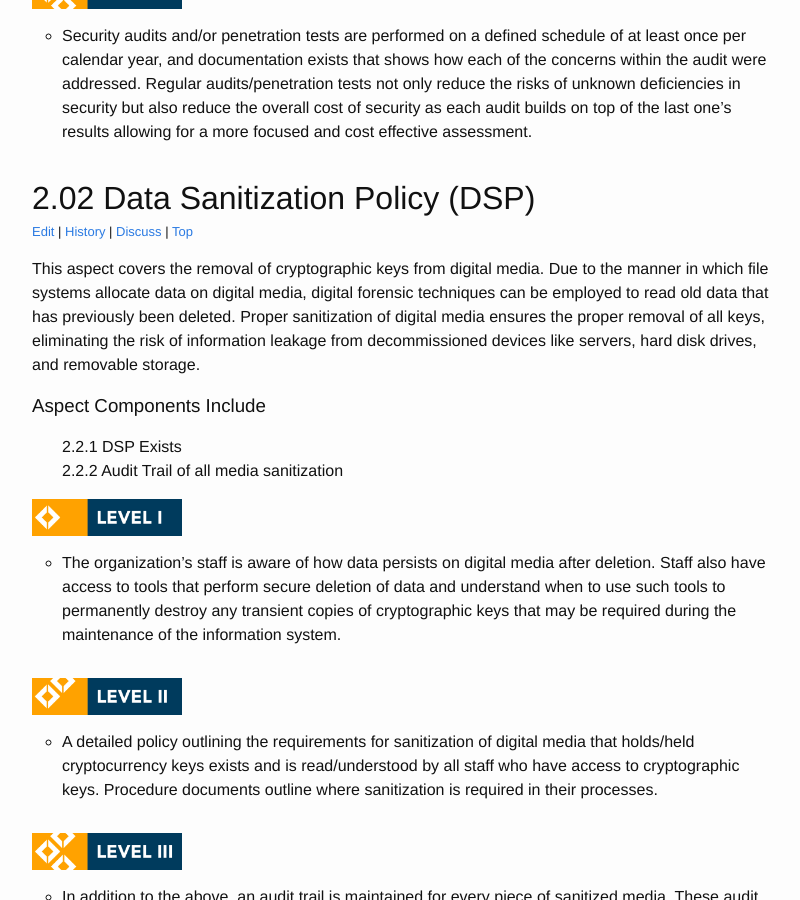
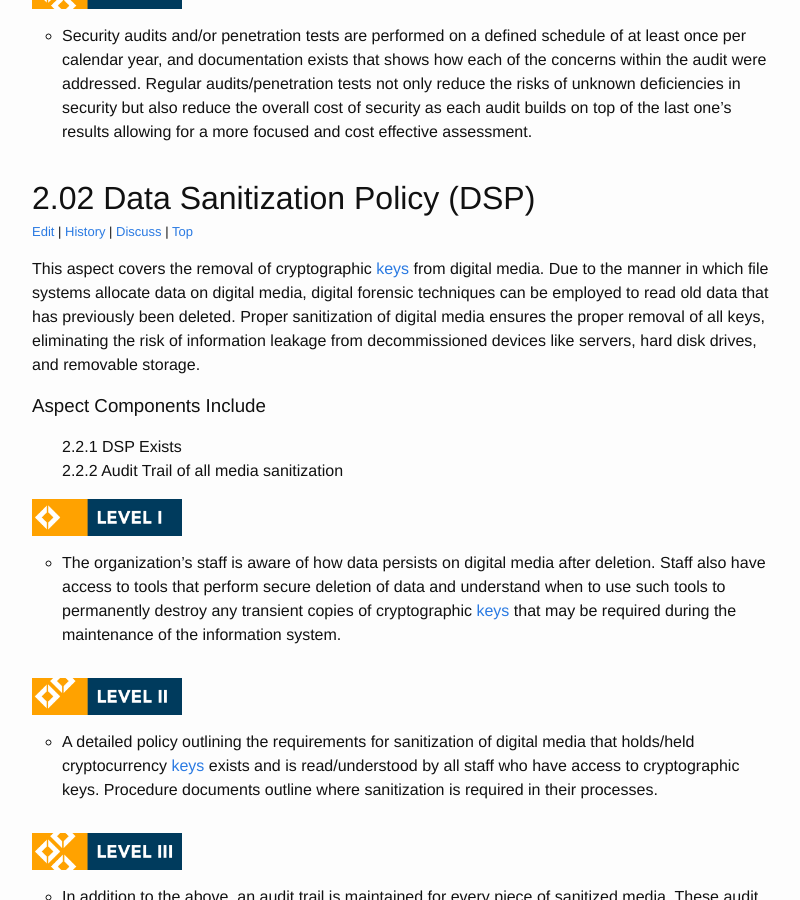
Before and after one commit to CryptoConsortium/CCSS, a Jekyll site: the page built from 1_aspects.html, in a window 1280 px wide and 900 px high, scrolled down 9722 px. Shown: the whole window, without its empty margins (238-1038 px from the left). Built offline with Jekyll 4.4.1, drawn with Linux system fonts in a browser that asks for light colours; some of the changed lines change nothing that is shown.

Commit message:
def-linked 2.02

```diff
--- a/_data/aspects/202-DataSanitizationPolicy.yml
+++ b/_data/aspects/202-DataSanitizationPolicy.yml
@@ -13,13 +13,13 @@ file: 202-DataSanitizationPolicy
 category: Operations
 
 description: >
-  This aspect covers the removal of cryptographic keys from digital media. Due to the manner in which file systems allocate data on digital media, digital forensic techniques can be employed to read old data that has previously been deleted. Proper sanitization of digital media ensures the proper removal of all keys, eliminating the risk of information leakage from decommissioned devices like servers, hard disk drives, and removable storage.
+  This aspect covers the removal of cryptographic [keys](#key) from digital media. Due to the manner in which file systems allocate data on digital media, digital forensic techniques can be employed to read old data that has previously been deleted. Proper sanitization of digital media ensures the proper removal of all keys, eliminating the risk of information leakage from decommissioned devices like servers, hard disk drives, and removable storage.
 
 level_one:
-  - The organization’s staff is aware of how data persists on digital media after deletion. Staff also have access to tools that perform secure deletion of data and understand when to use such tools to permanently destroy any transient copies of cryptographic keys that may be required during the maintenance of the information system.
+  - The organization's staff is aware of how data persists on digital media after deletion. Staff also have access to tools that perform secure deletion of data and understand when to use such tools to permanently destroy any transient copies of cryptographic [keys](#key) that may be required during the maintenance of the information system.
 
 level_two:
-  - A detailed policy outlining the requirements for sanitization of digital media that holds/held cryptocurrency keys exists and is read/understood by all staff who have access to cryptographic keys. Procedure documents outline where sanitization is required in their processes.
+  - A detailed policy outlining the requirements for sanitization of digital media that holds/held cryptocurrency [keys](#key) exists and is read/understood by all staff who have access to cryptographic keys. Procedure documents outline where sanitization is required in their processes.
 
 level_three:
   - In addition to the above, an audit trail is maintained for every piece of sanitized media. These audit documents identify the staff member who performed the sanitization, the specific identifiers of the media that was sanitized, which tool and configuration was used to perform the sanitization, and all other relevant pertinent information.
```
